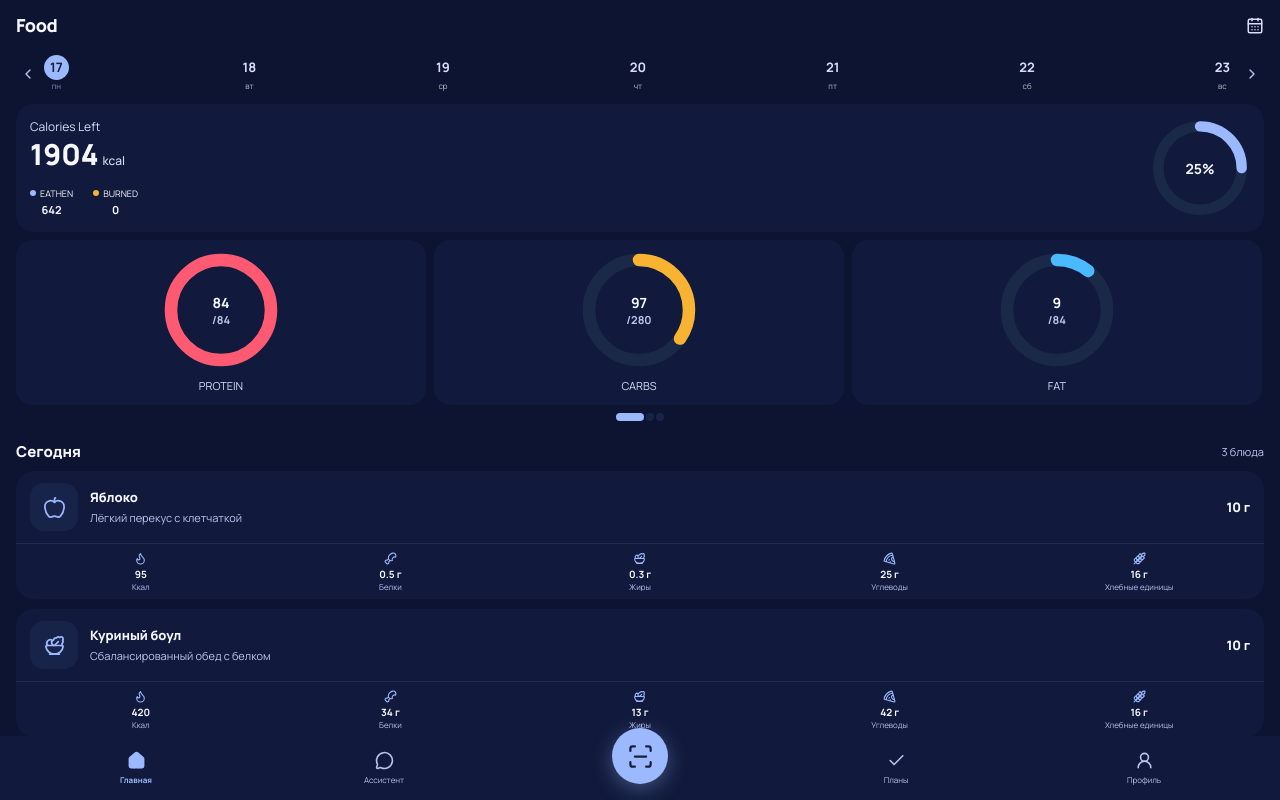
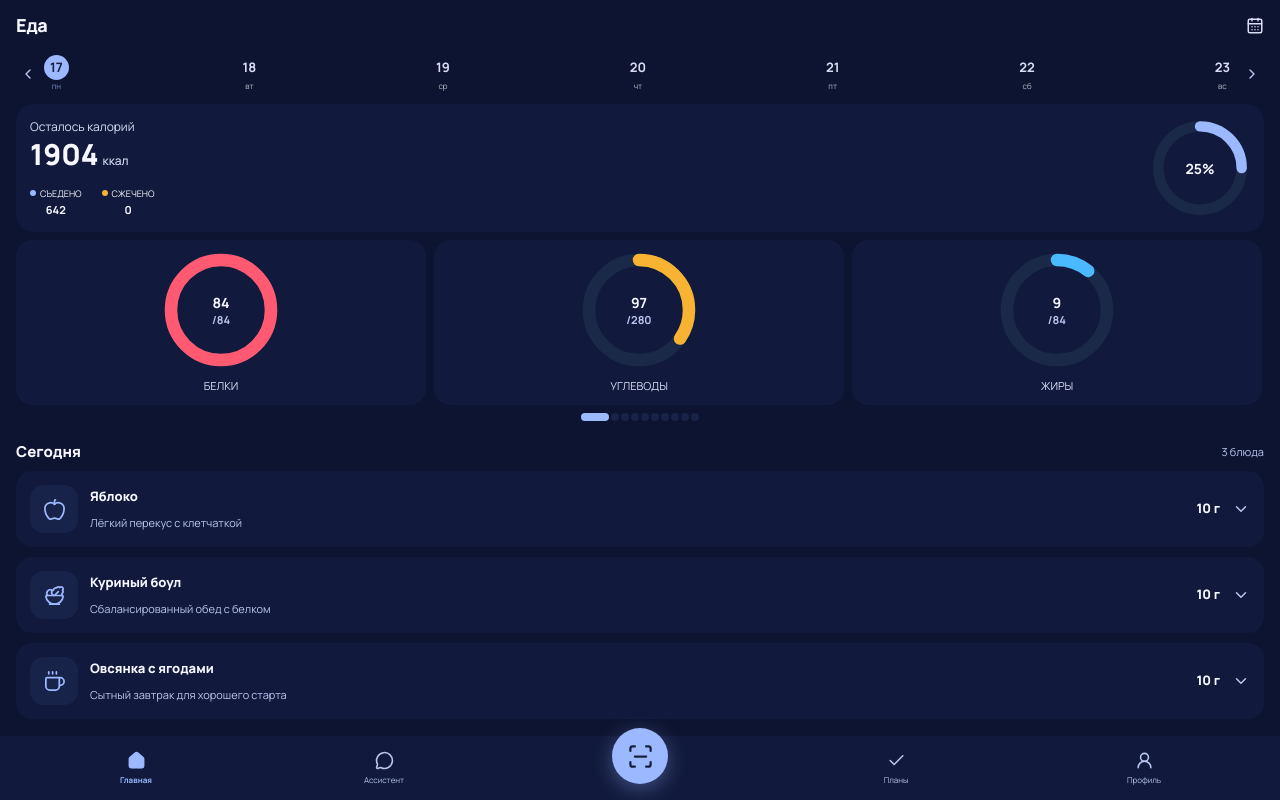
Before and after one commit to Sergey3174/food_checker, a React (Vite) app: page /home in a window 1280 px wide. Built offline with nearby package versions, Linux system fonts and the light colour scheme.

Commit message:
update home card

```diff
--- /dev/null
+++ b/src/components/ProfileSettingCard.tsx
@@ -0,0 +1,73 @@
+import { ChevronDown, type LucideIcon } from "lucide-react";
+import type { ComponentType, ReactNode } from "react";
+
+type ProfileSettingCardProps = {
+  content?: ComponentType;
+  description: string;
+  header: ReactNode;
+  isExpanded: boolean;
+  onToggle: () => void;
+};
+
+type ProfileSettingCardHeaderProps = {
+  icon: LucideIcon;
+  label: string;
+};
+
+export function ProfileSettingCardHeader({
+  icon: Icon,
+  label,
+}: ProfileSettingCardHeaderProps) {
+  return (
+    <>
+      <span className="grid h-9 w-9 place-items-center rounded-xl bg-[var(--app-surface-raised)] text-[var(--app-success)]">
+        <Icon size={18} />
+      </span>
+      <span className="flex-1 text-[13px] font-bold">{label}</span>
+    </>
+  );
+}
+
+export function ProfileSettingCard({
+  content: Content,
+  description,
+  header,
+  isExpanded,
+  onToggle,
+}: ProfileSettingCardProps) {
+  return (
+    <article className="shrink-0 overflow-hidden rounded-[16px] bg-[var(--app-surface)]">
+      <button
+        aria-expanded={isExpanded}
+        className="flex w-full items-center gap-3 p-3.5 text-left"
+        onClick={onToggle}
+        type="button"
+      >
+        {header}
+        <ChevronDown
+          className={`text-[var(--app-text-subtle)] transition-transform ${
+            isExpanded ? "rotate-180" : ""
+          }`}
+          size={18}
+        />
+      </button>
+      <div
+        className={`grid transition-[grid-template-rows,opacity] duration-300 ease-out ${
+          isExpanded
+            ? "grid-rows-[1fr] opacity-100"
+            : "grid-rows-[0fr] opacity-0"
+        }`}
+      >
+        <div className="overflow-hidden">
+          {Content ? (
+            <Content />
+          ) : (
+            <p className="border-t border-[var(--app-border)]/10 px-3.5 py-3 pl-15 text-[11px] text-[var(--app-text-subtle)]">
+              {description}
+            </p>
+          )}
+        </div>
+      </div>
+    </article>
+  );
+}
--- a/src/pages/HomePage.tsx
+++ b/src/pages/HomePage.tsx
@@ -1,23 +1,38 @@
 import {
   Apple,
+  BicepsFlexed,
+  Candy,
   CalendarDays,
+  CircleGauge,
   Coffee,
+  Droplet,
+  Droplets,
+  Dumbbell,
   Drumstick,
   Flame,
   Pizza,
   Salad,
+  Syringe,
   Wheat,
 } from "lucide-react";
 import { useRef, useState } from "react";
 import { ProgressRing } from "../components/ProgressRing";
+import { ProfileSettingCard } from "../components/ProfileSettingCard";
 import { WeekCalendar } from "../components/WeekCalendar";
 
 const macros = [
-  { label: "Protein", value: 84, total: 84, color: "#ff5a72" },
-  { label: "Carbs", value: 97, total: 280, color: "#f7b331" },
-  { label: "Fat", value: 9, total: 84, color: "#4bb9ff" },
-  { label: "Bread Units", value: 52, total: 102, color: "#72FF5A" },
-  { label: "Bread Units", value: 52, total: 102, color: "#72FF5A" },
+  { label: "Белки", value: 84, total: 84, color: "#ff5a72" },
+  { label: "Углеводы", value: 97, total: 280, color: "#f7b331" },
+  { label: "Жиры", value: 9, total: 84, color: "#4bb9ff" },
+  { label: "Хлебные единицы", value: 52, total: 102, color: "#72FF5A" },
+  { label: "Вес", value: 780, total: 1800, color: "#94a3b8" },
+  { label: "Сахар", value: 31, total: 50, color: "#e879f9" },
+  { label: "Гликемический индекс", value: 52, total: 100, color: "#60a5fa" },
+  { label: "Белково-жировые единицы", value: 7, total: 20, color: "#a78bfa" },
+  { label: "Инсулин", value: 8, total: 24, color: "#fb7185" },
+  { label: "Глюкоза до", value: 5.2, total: 10, color: "#38bdf8" },
+  { label: "Глюкоза после", value: 6.8, total: 10, color: "#2dd4bf" },
+  { label: "Физическая активность", value: 35, total: 60, color: "#facc15" },
 ];
 
 const VISIBLE_MACROS = 3;
@@ -40,6 +55,13 @@ const foodInsights = [
       { label: "Жиры", value: "0.3 г", icon: Salad },
       { label: "Углеводы", value: "25 г", icon: Pizza },
       { label: "Хлебные единицы", value: "16 г", icon: Wheat },
+      { label: "Сахар", value: "19 г", icon: Candy },
+      { label: "Гликемический индекс", value: "36", icon: CircleGauge },
+      { label: "Белково-жировые единицы", value: "0.3", icon: BicepsFlexed },
+      { label: "Инсулин", value: "1 ед.", icon: Syringe },
+      { label: "Глюкоза до", value: "5.2", icon: Droplet },
+      { label: "Глюкоза после", value: "6.4", icon: Droplets },
+      { label: "Физическая активность", value: "10 мин", icon: Dumbbell },
     ],
     weight: 10,
   },
@@ -53,6 +75,13 @@ const foodInsights = [
       { label: "Жиры", value: "13 г", icon: Salad },
       { label: "Углеводы", value: "42 г", icon: Pizza },
       { label: "Хлебные единицы", value: "16 г", icon: Wheat },
+      { label: "Сахар", value: "6 г", icon: Candy },
+      { label: "Гликемический индекс", value: "42", icon: CircleGauge },
+      { label: "Белково-жировые единицы", value: "1.1", icon: BicepsFlexed },
+      { label: "Инсулин", value: "4 ед.", icon: Syringe },
+      { label: "Глюкоза до", value: "5.4", icon: Droplet },
+      { label: "Глюкоза после", value: "6.8", icon: Droplets },
+      { label: "Физическая активность", value: "20 мин", icon: Dumbbell },
     ],
     weight: 10,
   },
@@ -66,6 +95,13 @@ const foodInsights = [
       { label: "Жиры", value: "7 г", icon: Salad },
       { label: "Углеводы", value: "48 г", icon: Pizza },
       { label: "Хлебные единицы", value: "16 г", icon: Wheat },
+      { label: "Сахар", value: "12 г", icon: Candy },
+      { label: "Гликемический индекс", value: "55", icon: CircleGauge },
+      { label: "Белково-жировые единицы", value: "0.8", icon: BicepsFlexed },
+      { label: "Инсулин", value: "3 ед.", icon: Syringe },
+      { label: "Глюкоза до", value: "5.1", icon: Droplet },
+      { label: "Глюкоза после", value: "6.2", icon: Droplets },
+      { label: "Физическая активность", value: "15 мин", icon: Dumbbell },
     ],
     weight: 10,
   },
@@ -73,6 +109,9 @@ const foodInsights = [
 
 export function HomePage() {
   const [firstVisibleMacro, setFirstVisibleMacro] = useState(0);
+  const [expandedFoodInsight, setExpandedFoodInsight] = useState<string | null>(
+    null,
+  );
   const macroDrag = useRef<{
     pointerId: number;
     scrollLeft: number;
@@ -91,7 +130,7 @@ export function HomePage() {
   return (
     <div className="mx-auto flex h-[100dvh] w-full flex-col overflow-auto px-4 pt-3 pb-[92px]">
       <header className="flex items-center justify-between">
-        <h1 className="text-[18px] font-extrabold tracking-tight">Food</h1>
+        <h1 className="text-[18px] font-extrabold tracking-tight">Еда</h1>
         <div className="flex items-center gap-5 text-[var(--app-text-muted)]">
           <CalendarDays size={18} />
         </div>
@@ -104,12 +143,12 @@ export function HomePage() {
           <div className="flex  flex-col justify-between">
             <div>
               <p className="text-[12px] text-[var(--app-text-muted)]">
-                Calories Left
+                Осталось калорий
               </p>
               <p className="mt-1 text-[29px] font-extrabold leading-none">
                 1904
                 <span className="ml-1 text-[12px] font-medium text-[var(--app-text-muted)]">
-                  kcal
+                  ккал
                 </span>
               </p>
             </div>
@@ -118,14 +157,14 @@ export function HomePage() {
                 <div className="leading-none flex items-center gap-1">
                   {" "}
                   <i className="inline-block h-1.5 w-1.5 rounded-full bg-[var(--app-success)]" />
-                  EATHEN{" "}
+                  СЪЕДЕНО{" "}
                 </div>
                 <b className=" text-[11px]">642</b>
               </span>
               <span className="flex flex-col items-center  gap-1">
                 <div className="leading-none flex items-center gap-1">
                   <i className=" inline-block h-1.5 w-1.5 rounded-full bg-[#f7b331] " />
-                  BURNED
+                  СЖЕЧЕНО
                 </div>
                 <b className=" text-[11px]">0</b>
               </span>
@@ -261,24 +300,10 @@ export function HomePage() {
         </div>
         <div className="flex flex-col gap-2.5">
           {foodInsights.map(
-            ({ title, description, icon: FoodIcon, stats, weight }) => (
-              <article
-                className="overflow-hidden leading-none rounded-[18px] bg-[var(--app-surface)]"
-                key={title}
-              >
-                <div className="flex items-center gap-3 px-3.5 py-3">
-                  <span className="grid h-12 w-12 shrink-0 place-items-center rounded-[14px] bg-[var(--app-surface-raised)] text-[var(--app-success)]">
-                    <FoodIcon size={23} strokeWidth={1.8} />
-                  </span>
-                  <div className="min-w-0 flex-1">
-                    <h3 className="text-[13px] font-extrabold">{title}</h3>
-                    <p className="mt-2 text-[11px] text-[var(--app-text-subtle)]">
-                      {description}
-                    </p>
-                  </div>
-                  <div className="text-[13px] font-extrabold">{weight} г</div>
-                </div>
-                <div className="grid grid-cols-5 border-t border-[var(--app-border)]/10">
+            ({ title, description, icon: FoodIcon, stats, weight }) => {
+              const isExpanded = expandedFoodInsight === title;
+              const FoodInsightContent = () => (
+                <div className="grid grid-cols-4 border-t border-[var(--app-border)]/10">
                   {stats.map(({ label, value, icon: StatIcon }) => (
                     <div
                       className="flex min-w-0 flex-col items-center gap-1 px-1 py-2 leading-none"
@@ -289,14 +314,44 @@ export function HomePage() {
                         size={13}
                       />
                       <span className="text-[10px] font-bold">{value}</span>
-                      <span className="truncate text-[8px] text-[var(--app-text-subtle)]">
+                      <span className="block w-full truncate text-center text-[8px] text-[var(--app-text-subtle)]">
                         {label}
                       </span>
                     </div>
                   ))}
                 </div>
-              </article>
-            ),
+              );
+
+              return (
+                <ProfileSettingCard
+                  content={FoodInsightContent}
+                  description={description}
+                  header={
+                    <>
+                      <span className="grid h-12 w-12 shrink-0 place-items-center rounded-[14px] bg-[var(--app-surface-raised)] text-[var(--app-success)]">
+                        <FoodIcon size={23} strokeWidth={1.8} />
+                      </span>
+                      <span className="min-w-0 flex-1">
+                        <span className="block text-[13px] font-extrabold">
+                          {title}
+                        </span>
+                        <span className="mt-2 block text-[11px] font-normal text-[var(--app-text-subtle)]">
+                          {description}
+                        </span>
+                      </span>
+                      <span className="text-[13px] font-extrabold">
+                        {weight} г
+                      </span>
+                    </>
+                  }
+                  isExpanded={isExpanded}
+                  key={title}
+                  onToggle={() =>
+                    setExpandedFoodInsight(isExpanded ? null : title)
+                  }
+                />
+              );
+            },
           )}
         </div>
       </section>
--- a/src/pages/ProfilePage.tsx
+++ b/src/pages/ProfilePage.tsx
@@ -1,6 +1,5 @@
 import {
   Bell,
-  ChevronDown,
   Copy,
   Globe2,
   KeyRound,
@@ -15,6 +14,10 @@ import { ChangePasswordForm } from "../components/ChangePasswordForm";
 import { LanguageSettings } from "../components/LanguageSettings";
 import { LinkedAccountsSettings } from "../components/LinkedAccountsSettings";
 import { NotificationSettings } from "../components/NotificationSettings";
+import {
+  ProfileSettingCard,
+  ProfileSettingCardHeader,
+} from "../components/ProfileSettingCard";
 import { SubscriptionStatus } from "../components/SubscriptionStatus";
 
 const settings = [
@@ -118,50 +121,20 @@ export function ProfilePage() {
         aria-label="Настройки профиля"
         className="pt-5  pb-[78px] px-4 flex flex-1 flex-col gap-2.5 overflow-auto"
       >
-        {settings.map(
-          ({ icon: Icon, label, description, content: Content }) => {
-            const isExpanded = expandedItem === label;
-            return (
-              <article
-                className="overflow-hidden shrink-0 rounded-[16px] bg-[var(--app-surface)]"
-                key={label}
-              >
-                <button
-                  aria-expanded={isExpanded}
-                  className="flex w-full items-center gap-3 p-3.5 text-left"
-                  onClick={() => setExpandedItem(isExpanded ? null : label)}
-                  type="button"
-                >
-                  <span className="grid h-9 w-9 place-items-center rounded-xl bg-[var(--app-surface-raised)] text-[var(--app-success)]">
-                    <Icon size={18} />
-                  </span>
-                  <span className="flex-1 text-[13px] font-bold">{label}</span>
-                  <ChevronDown
-                    className={`text-[var(--app-text-subtle)] transition-transform ${isExpanded ? "rotate-180" : ""}`}
-                    size={18}
-                  />
-                </button>
-                <div
-                  className={`grid transition-[grid-template-rows,opacity] duration-300 ease-out ${
-                    isExpanded
-                      ? "grid-rows-[1fr] opacity-100"
-                      : "grid-rows-[0fr] opacity-0"
-                  }`}
-                >
-                  <div className="overflow-hidden">
-                    {Content ? (
-                      <Content />
-                    ) : (
-                      <p className="border-t border-[var(--app-border)]/10 px-3.5 py-3 pl-15 text-[11px] text-[var(--app-text-subtle)]">
-                        {description}
-                      </p>
-                    )}
-                  </div>
-                </div>
-              </article>
-            );
-          },
-        )}
+        {settings.map(({ icon, label, description, content }) => {
+          const isExpanded = expandedItem === label;
+
+          return (
+            <ProfileSettingCard
+              content={content}
+              description={description}
+              header={<ProfileSettingCardHeader icon={icon} label={label} />}
+              isExpanded={isExpanded}
+              key={label}
+              onToggle={() => setExpandedItem(isExpanded ? null : label)}
+            />
+          );
+        })}
         <section className="mt-auto pt-5 flex flex-col gap-2 pb-3">
           <AuthButton className="h-11 rounded-[14px] hover:bg-[var(--app-success)]">
             <LogOut size={17} />
```
